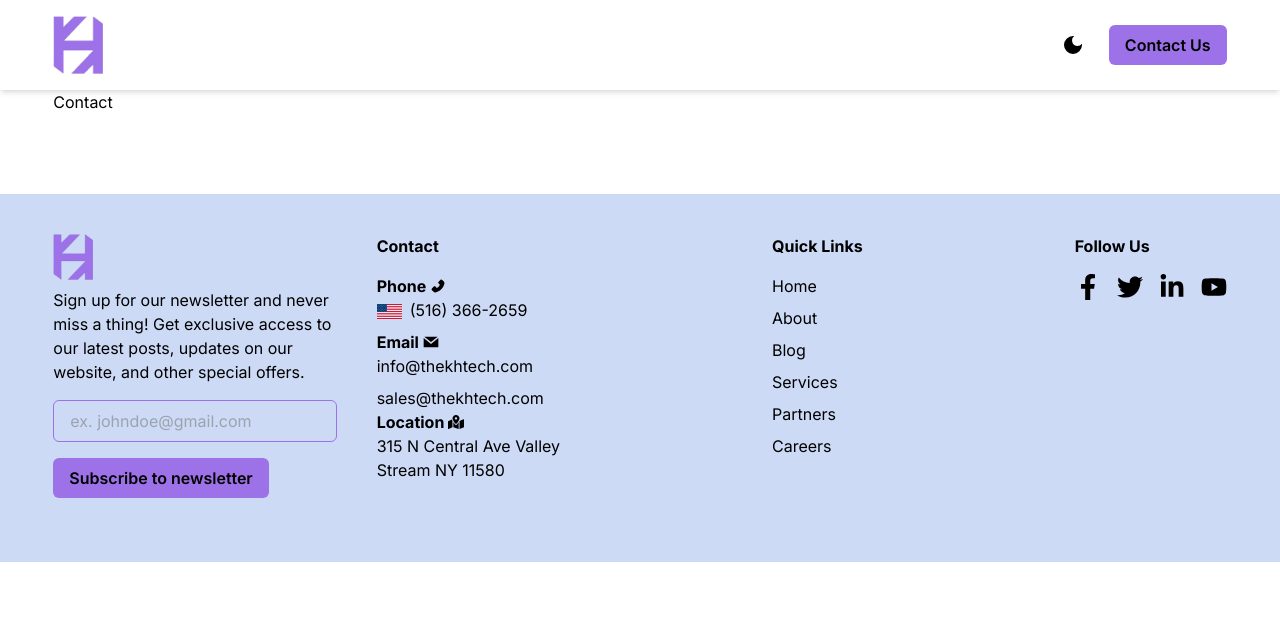
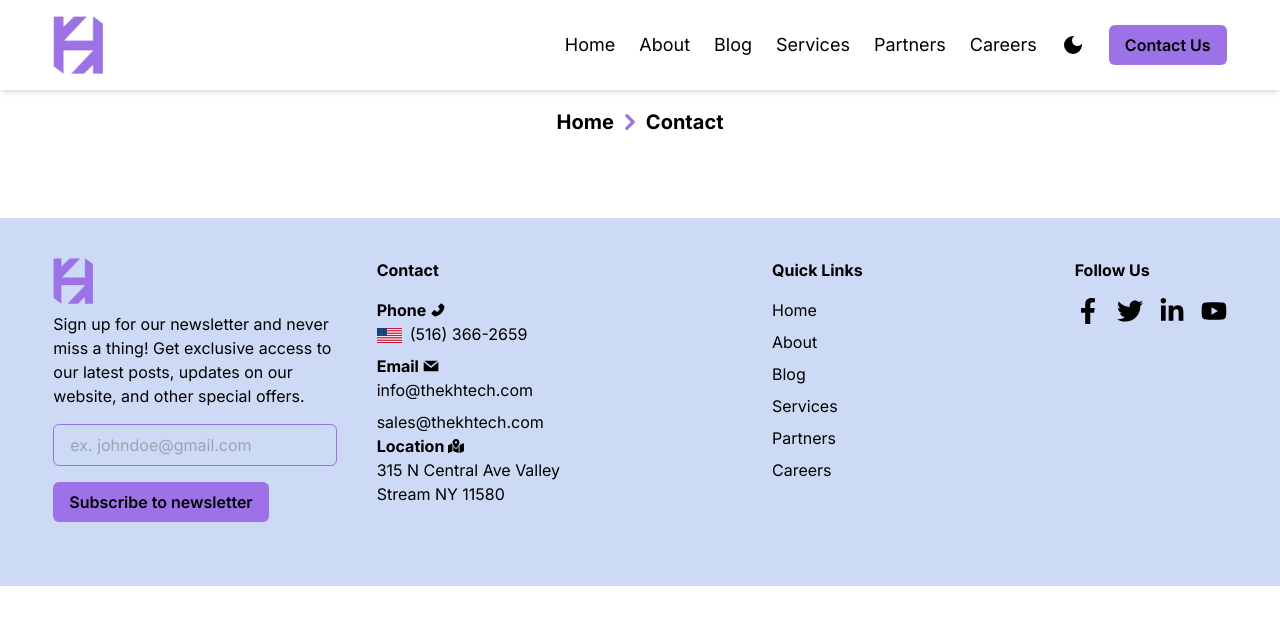
Before and after one commit to lugh-tuatha/thekhtech, a Next.js app: page /contact in a window 1280 px wide. Shown: the top 624 px of the page. Built offline with nearby package versions, Linux system fonts and the light colour scheme.

Commit message:
add breadcrumbs all pages & fix header issue

```diff
--- a/src/app/blog/page.tsx
+++ b/src/app/blog/page.tsx
@@ -1,8 +1,12 @@
 import React from 'react'
+
+import Breadcrumbs from '@/components/breadcrumbs'
 
 function Blog() {
   return (
-    <div>Blog</div>
+    <div>
+      <Breadcrumbs>Blog</Breadcrumbs>
+    </div>
   )
 }
 
--- a/src/app/careers/page.tsx
+++ b/src/app/careers/page.tsx
@@ -1,8 +1,12 @@
 import React from 'react'
+
+import Breadcrumbs from '@/components/breadcrumbs'
 
 function Careers() {
   return (
-    <div>Careers</div>
+    <div>
+      <Breadcrumbs>Careers</Breadcrumbs>
+    </div>
   )
 }
 
--- a/src/app/contact/page.tsx
+++ b/src/app/contact/page.tsx
@@ -1,8 +1,12 @@
 import React from 'react'
+
+import Breadcrumbs from '@/components/breadcrumbs'
 
 function Contact() {
   return (
-    <div>Contact</div>
+    <div>
+      <Breadcrumbs>Contact</Breadcrumbs>
+    </div>
   )
 }
 
--- a/src/app/globals.css
+++ b/src/app/globals.css
@@ -9,6 +9,10 @@
 /* tailwind apply */
 .flex-middle{
   @apply flex items-center;
+}
+
+.md-flex-middle{
+  @apply md:flex items-center;
 }
 
 .lg-flex-middle{
--- a/src/app/partners/page.tsx
+++ b/src/app/partners/page.tsx
@@ -1,8 +1,12 @@
 import React from 'react'
+
+import Breadcrumbs from '@/components/breadcrumbs'
 
 function Partners() {
   return (
-    <div>Partners</div>
+    <div>
+      <Breadcrumbs>Partners</Breadcrumbs>
+    </div>
   )
 }
 
--- a/src/app/pricing/page.tsx
+++ b/src/app/pricing/page.tsx
@@ -1,8 +1,12 @@
 import React from 'react'
+
+import Breadcrumbs from '@/components/breadcrumbs'
 
 function Pricing() {
   return (
-    <div>Pricing</div>
+    <div>
+      <Breadcrumbs>Pricing</Breadcrumbs>
+    </div>
   )
 }
 
--- a/src/app/services/page.tsx
+++ b/src/app/services/page.tsx
@@ -1,8 +1,12 @@
 import React from 'react'
+
+import Breadcrumbs from '@/components/breadcrumbs'
 
 function Services() {
   return (
-    <div>Services</div>
+    <div>
+      <Breadcrumbs>Services</Breadcrumbs>
+    </div>
   )
 }
 
--- a/src/components/navbar/index.tsx
+++ b/src/components/navbar/index.tsx
@@ -27,7 +27,7 @@ function Navbar() {
           </Link>
 
           <div className='flex-middle gap-6'>
-            <ul className='hidden md:flex-middle gap-6 text-lg'>
+            <ul className='hidden md-flex-middle gap-6 text-lg'>
               {Navlinks.map((link) => {
                 const isActive = link.name === 'Home' ? pathname === '/' : pathname.startsWith(link.href)
 
```
